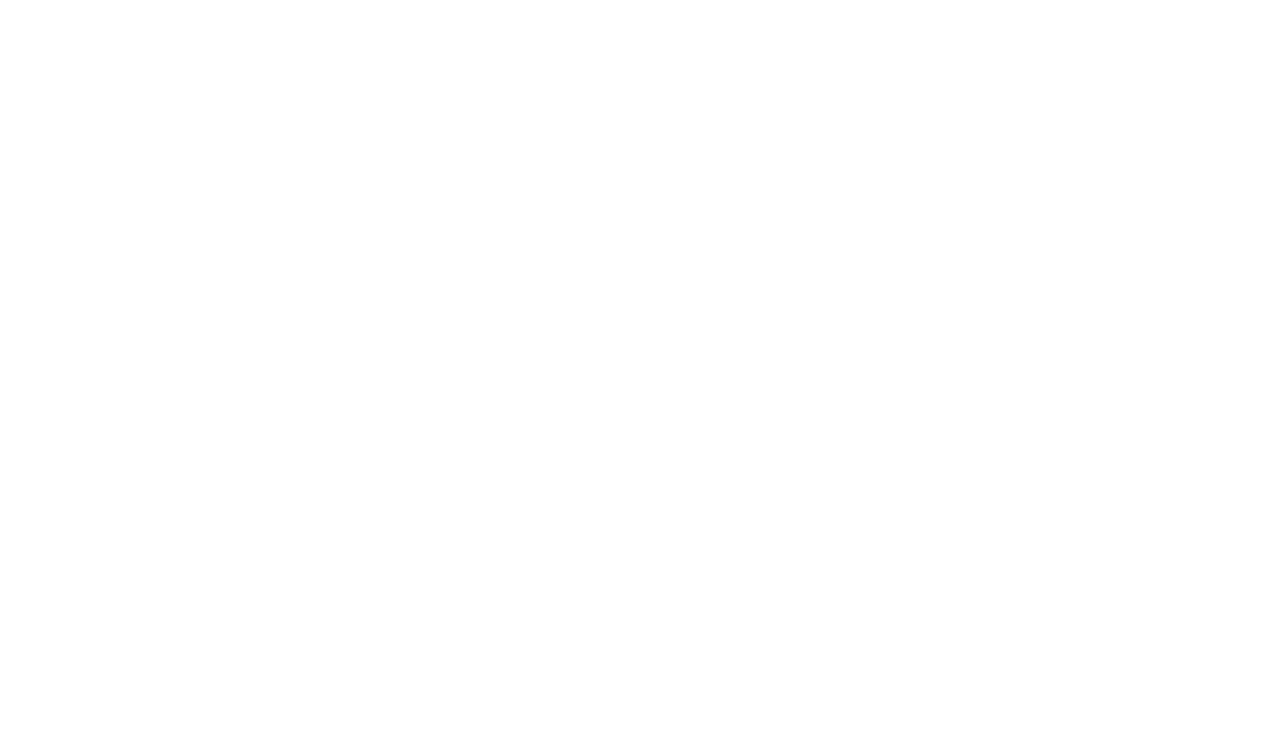
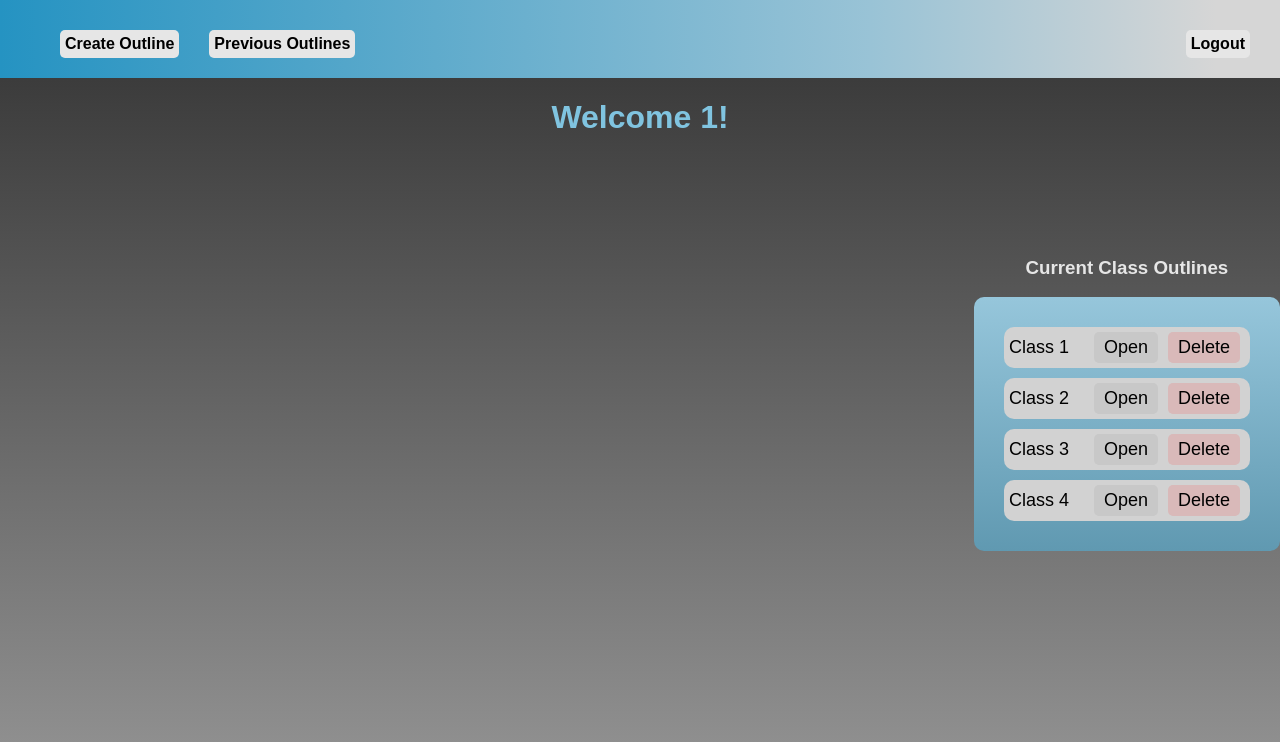
Before and after one commit to piran777/CourseOutlineMaker, a React (Create React App) app in the folder outline-app/: page /instructor/1 in a window 1280 px wide. Before the commit this address had no page. Shown: the top 742 px of the page. Built offline with nearby package versions, Linux system fonts and the light colour scheme.

Commit message:
Created a navbar and styled home page

```diff
--- a/outline-app/src/components/Instructor/instructorHome.css
+++ b/outline-app/src/components/Instructor/instructorHome.css
@@ -0,0 +1,83 @@
+.Instructor nav {
+    padding: 30px;
+    background: rgb(37, 147, 194);
+    background: linear-gradient(90deg, rgba(37,147,194,1) 0%, rgba(153,195,214,1) 68%, rgba(214,214,214,1) 95%);
+}
+
+.Instructor nav li {
+    display: flex;
+    float: left;
+    margin-left: 30px;
+    background-color: rgb(230,230,230);
+    padding: 5px;
+    border-radius: 5px;
+}
+
+#logout {
+    float: right;
+}
+
+.Instructor nav a {
+    text-decoration: none;
+    color: black;
+    font-weight: bold;
+    margin: 20px;
+}
+
+.Instructor {
+    background: linear-gradient(rgb(50,50,50), rgb(150,150,150));
+    height: 100vh;
+    font-family: Arial, sans-serif;
+}
+
+.Instructor h1 {
+    color: #80c4e0;
+    text-align: center;
+}
+
+.currentOutlines {
+    display: block;
+    margin: auto;
+    width:fit-content;
+    float:inline-end;
+    text-align: center;
+    margin-top: 10vh;
+}
+
+.currentOutlines h3 {
+    font-weight: bold;
+    color: rgb(230,230,230);
+}
+
+.currentOutlines ul {
+    display: block;
+    background-color: #80c4e0;
+    background: linear-gradient(#96c6db, #6099b1);
+    border-radius: 10px;
+    padding: 20px;
+}
+
+.currentOutlines li {
+    display: block;
+    font-size: 18px;
+    background-color: rgb(210,210,210);
+    margin: 10px;
+    padding-inline: 5px;
+    border-radius: 10px;
+}
+
+.currentOutlines button {
+    padding-top: 5px;
+    padding-bottom: 5px;
+    padding-inline: 10px;
+    margin: 5px;
+}
+
+.currentOutlines .open {
+    margin-left: 25px;
+    background-color: rgb(200,200,200);
+}
+
+.currentOutlines .del {
+    background-color: #d9b9b9;
+}
--- a/outline-app/src/components/Instructor/instructorHome.js
+++ b/outline-app/src/components/Instructor/instructorHome.js
@@ -1,64 +1,42 @@
-import React from 'react';
-import { useState } from 'react';
+import { useEffect } from 'react';
+import { useLocation, useNavigate, useParams, Link } from 'react-router-dom'
 import axios from 'axios';
-import {useNavigate, Link} from 'react-router-dom';
-import './instructorHome.css';
+import "./instructorHome.css";
 
-export default function Index() {
-    const navigate = useNavigate();
+const InstructorHome = () => {
 
-    const [login, setLogin] = useState({email: '', password: ''});
-
-    const handleSubmit = async (e) => {
-        e.preventDefault();
-
-        let data = {};
-
-        try {
-            const url = `/login`;
-
-            const res = await axios.post(url, {
-                email: login.email,
-                password: login.password
-            }, {
-                withCredentials: true
-            })
-            .then(function (response) {
-                data = response.data;
-            })
-
-            if(data) {
-                //Redirects to home page
-                console.log(data);
-            }
-
-        } catch (err) {
-            console.log(err.response.data);
-
-            if(err.response.data.errors) {
-                //List errors
-            }
-        }
-    }
-
-    const handleChange = ({ currentTarget: input }) => {
-        setLogin({...login,[input.name]: input.value });
-    }
+    const location = useLocation();
+    const { fname } = useParams();
 
     return (
-        <div className='Login'>
-            <form onSubmit = {handleSubmit}>
-                <h1>Log In</h1>
-                <label htmlFor = "email">Email</label>
-                <input type="text" name = "email" onChange={handleChange} value = {login.email} required />
-                <div className="email error"></div>
+        <div className='Instructor'>
 
-                <label htmlFor="password">Password</label>
-                <input type="password" name = "password" onChange={handleChange} value = {login.password} required />
-                <div className="password error"></div>
+            <nav>
+                <Link to="/pdf">
+                    <li>Create Outline</li>
+                </Link>
+                <Link to="/register">
+                    <li>Previous Outlines</li>
+                </Link>
+                <Link to="/login">
+                    <li id="logout">Logout</li>
+                </Link>
+            </nav>
 
-                <button>Log In</button>
-            </form>
+            <h1>Welcome { fname }!</h1>
+
+            <div className='currentOutlines'>
+                <h3>Current Class Outlines</h3>
+                <ul>
+                    <li>Class 1<button className='open'>Open</button><button className='del'>Delete</button></li>
+                    <li>Class 2<button className='open'>Open</button><button className='del'>Delete</button></li>
+                    <li>Class 3<button className='open'>Open</button><button className='del'>Delete</button></li>
+                    <li>Class 4<button className='open'>Open</button><button className='del'>Delete</button></li>
+                </ul>
+            </div>
+
         </div>
     )
 }
+
+export default InstructorHome
--- a/outline-app/src/components/Login/Login.css
+++ b/outline-app/src/components/Login/Login.css
@@ -1,12 +1,20 @@
+.loginBack {
+    background: rgb(150,150,150);
+    background: linear-gradient(rgba(150,150,150,1) 0%, rgba(230,230,230,1) 100%);
+    display: flex;
+    height: 100vh;
+}
+
 .Login {
     display: flex;
-    background-color: rgb(80,80,80);
+    background: rgb(57,57,57);
+    background: linear-gradient(rgba(149,149,149,1) 0%, rgba(80,80,80,1) 50%, rgba(57,57,57,1) 100%);
     font-family: Arial, sans-serif;
-    width: 25%;
+    width: 60vh;
     margin: auto;
     border: 5px solid rgb(50,50,50);
     border-radius: 25px;
-    height: 100%;
+    height: 50%;
     margin-top: 23vh;
 }
 
--- a/outline-app/src/components/Login/Login.jsx
+++ b/outline-app/src/components/Login/Login.jsx
@@ -46,6 +46,7 @@
     }
 
     return (
+        <div className='loginBack'>
         <div className='Login'>
             <form onSubmit = {handleSubmit}>
                 <h1>Log In</h1>
@@ -60,5 +61,6 @@
                 <button>Log In</button>
             </form>
         </div>
+        </div>
     )
 }
--- a/outline-app/src/components/Register/Register.jsx
+++ b/outline-app/src/components/Register/Register.jsx
@@ -51,6 +51,7 @@
     }
 
     return (
+        <div className='regBack'>
             <div className='Register'>
                 <form onSubmit = {handleSubmit}>
                     <h1>Register</h1>
@@ -73,5 +74,6 @@
                     <button>Sign up</button>
                 </form>
             </div>
+        </div>
     )
 }
--- a/outline-app/src/components/Register/register.css
+++ b/outline-app/src/components/Register/register.css
@@ -1,12 +1,19 @@
+.regBack {
+    background: rgb(150,150,150);
+    background: linear-gradient(rgba(150,150,150,1) 0%, rgba(230,230,230,1) 100%);
+    display: flex;
+    height: 100vh;
+}
+
 .Register {
     display: flex;
     background-color: rgb(80,80,80);
     font-family: Arial, sans-serif;
-    width: 25%;
+    width: 60vh;
     margin: auto;
     border: 5px solid rgb(50,50,50);
     border-radius: 25px;
-    height: 100%;
+    height: 50%;
     margin-top: 15vh;
 }
 
--- a/outline-app/src/index.js
+++ b/outline-app/src/index.js
@@ -7,6 +7,7 @@
 import CurrentUser from './CurrentUser/CurrentUser';
 import Login from './components/Login/Login';
 import Register from './components/Register/Register';
+import InstructorHome from './components/Instructor/instructorHome';
 
 const root = ReactDOM.createRoot(document.getElementById('root'));
 root.render(
@@ -15,12 +16,9 @@
         <Route path = '/' element = {<CurrentUser></CurrentUser>}/>
         <Route path = "/login" element = {<Login />} component = {CurrentUser}/>
         <Route path = "/register" element = {<Register />}/>
-
         <Route path = "/pdf" exact element = {<App />}></Route>
-
         <Route path = "/test" element = {<PrivateRoute><Register /></PrivateRoute>}/>
-
-
+        <Route path = "/instructor/:fname" element = {<InstructorHome />} />
     </Routes>
   </BrowserRouter>
 );
```
Also changed, not shown: 1 other file (tests, documents, lock files or other folders). Lines whose indentation alone changed are shown as unchanged.
